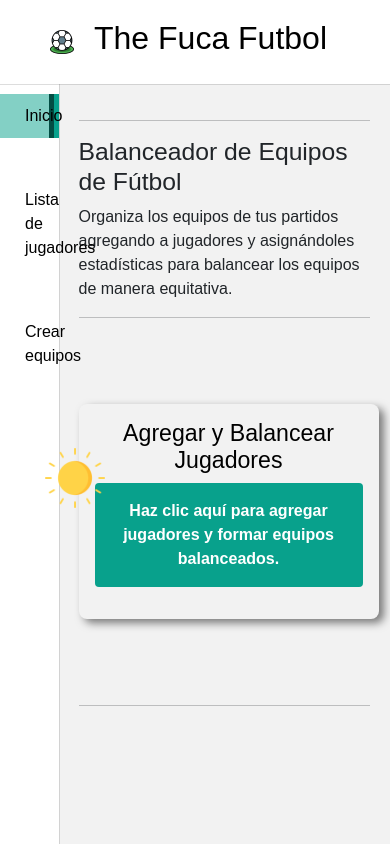
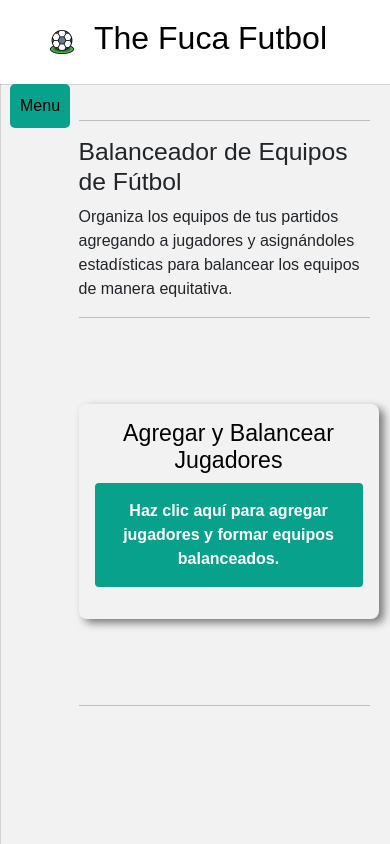
Before and after one commit to FacundoCaamano/The-Fuca-Futbol, a React (Vite) app: page /home in a window 390 px wide. Built offline with nearby package versions, Linux system fonts and the light colour scheme.

Commit message:
navbar mobile

```diff
--- a/src/components/navBar/NavBar.css
+++ b/src/components/navBar/NavBar.css
@@ -1,14 +1,23 @@
+.btn_menu{
+    background-color: var(--color3);
+    padding: 10px;
+    border-radius: 5px;
+    border-style: initial;
+    position: absolute;
+    left: 10px;
+    z-index: 100;
+}
 .navBar{
     height: 100%;
     box-shadow: 0.2px 0px #575757;
     margin-right: 20px;
-    width: 15vw;
     background-color: white;
     left: 0px;
     position: fixed;
     box-shadow: inset;
     transition: ease all 1s;
     ul{
+        width: 15vw;
         padding: 10px 0 0 0px;
         margin: 0;
         display: flex;
@@ -23,13 +32,13 @@
     height: 100%;
     box-shadow: 0.2px 0px #fffdfd;
     margin-right: 20px;
-    width: 15vw;
     background-color: #222;
     left: 0px;
     position: fixed;
     box-shadow: inset;
     transition: ease all 1s;
     ul{
+        width: 15vw;
         padding: 10px 0 0 0px;
         margin: 0;
         display: flex;
@@ -58,3 +67,54 @@
     transform: rotate(180deg); /* Rotación de 180 grados */
     width: 100px;
   }
+
+@media screen and (max-width:800px) {
+    .navBarMobile{
+        padding-top: 50px;
+        height: 100%;
+        box-shadow: 0.2px 0px #575757;
+        margin-right: 20px;
+        background-color: white;
+        left: 0px;
+        position: fixed;
+        box-shadow: inset;
+        transition: ease all 1s;
+        ul{
+            width: 40vw;
+            padding: 10px 0 0 0px;
+            margin: 0;
+            display: flex;
+            flex-direction: column;
+            gap: 40px;
+            li{
+                padding: 10px 10px 10px 25px;
+            }
+        }
+    }
+    .navBar-darkMode-mobile{
+    padding-top: 50px;
+    height: 100%;
+    box-shadow: 0.2px 0px #fffdfd;
+    margin-right: 0px;
+    background-color: #222;
+    left: 0px;
+    position: fixed;
+    box-shadow: inset;
+    transition: ease all 1s;
+    ul{
+        width: 40vw;
+        padding: 10px 0 0 0px;
+        margin: 0;
+        display: flex;
+        flex-direction: column;
+        gap: 40px;
+        li{
+            color: white;
+            padding: 10px 10px 10px 25px;
+        }
+    }
+    }
+    .closed {
+        transform: translateX(-100%); /* Oculta el menú deslizándolo hacia la izquierda */
+    }
+}
--- a/src/components/navBar/NavBarComponent.tsx
+++ b/src/components/navBar/NavBarComponent.tsx
@@ -7,14 +7,30 @@ import { useState } from 'react';
 export const NavBar = () => {
     const { isDarkMode, toggleTheme } = useTheme();
     const [rotating, setRotating] = useState(false);
+    const viewPort = window.innerWidth
+    const [openNavBar, setOpenNavBar] = useState(false)
+    console.log(viewPort);
 
-  const handleClick = () => {
-    setRotating(true); // Activa la animación
-    toggleTheme(); // Cambia el tema
-    setTimeout(() => setRotating(false), 500); // Desactiva la animación después de 0.5s
-  };
+
+    const handleClick = () => {
+        setRotating(true);
+        toggleTheme();
+        setTimeout(() => setRotating(false), 500);
+    };
+    const ClicknavBar=()=>{
+        setOpenNavBar(!openNavBar)
+    }
+    const navClass = `${
+        isDarkMode ? (viewPort > 800 ? 'navBar-darkMode' : 'navBar-darkMode-mobile')
+                   : (viewPort > 800 ? 'navBar' : 'navBarMobile')
+    } ${openNavBar ? '' : 'closed'}`;
     return(
-        <nav className={isDarkMode ? "navBar-darkMode" : "navBar"}>
+        <>
+            {
+                viewPort > 800 ? '' :
+                <button className='btn_menu' onClick={ClicknavBar}>Menu</button>
+            }
+        <nav className={navClass}>
             <ul>
                 <NavLink to="/home"
                        className={({ isActive }) => (isActive ? 'active' : 'disabled')}>
@@ -40,9 +56,10 @@ export const NavBar = () => {
                      onClick={handleClick}
                      src={isDarkMode ? luna : sol}
                      alt="Toggle Theme"
-                    />
+                     />
                 </li>
             </ul>
         </nav>
+                     </>
     )
 }
```
